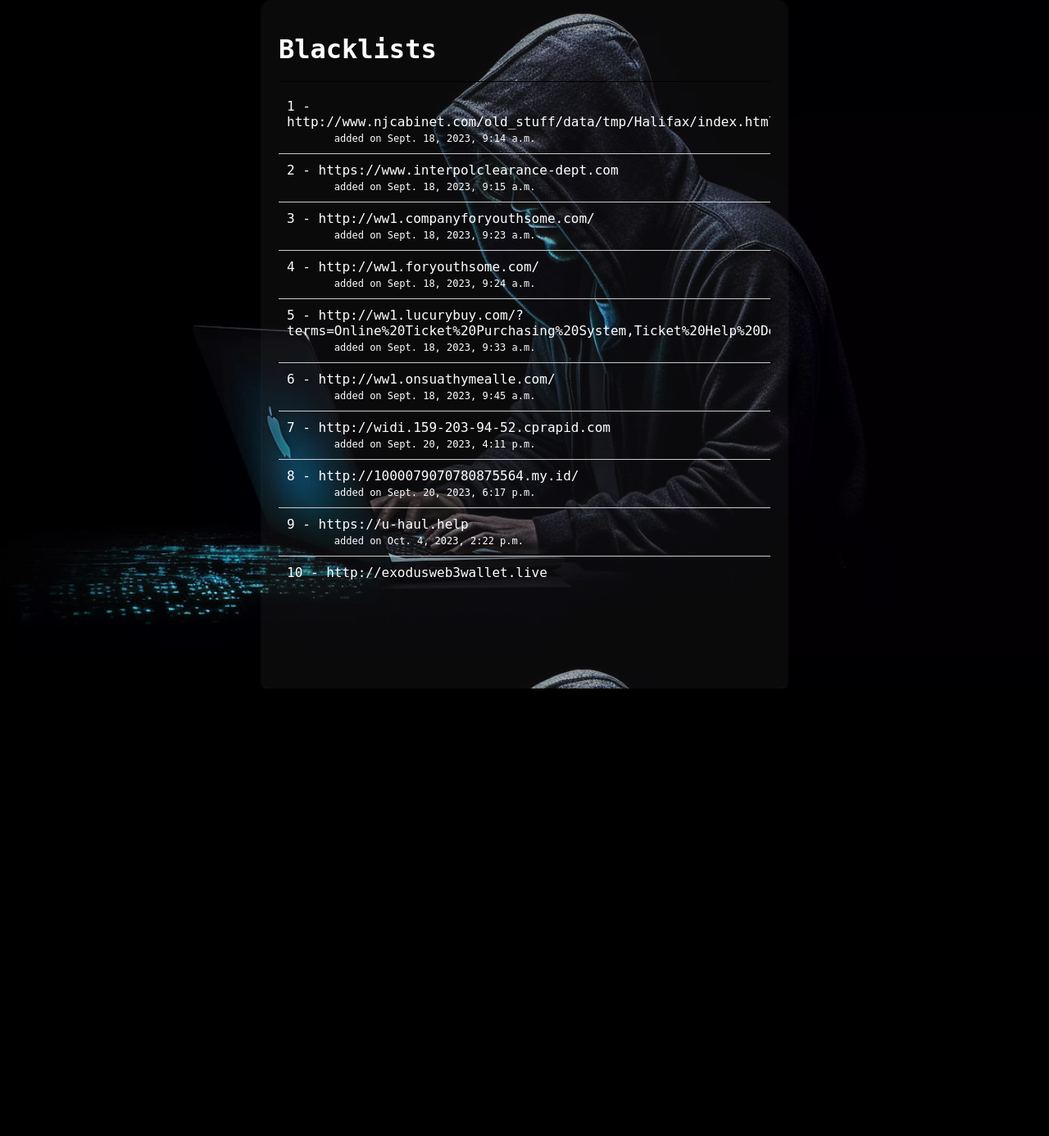
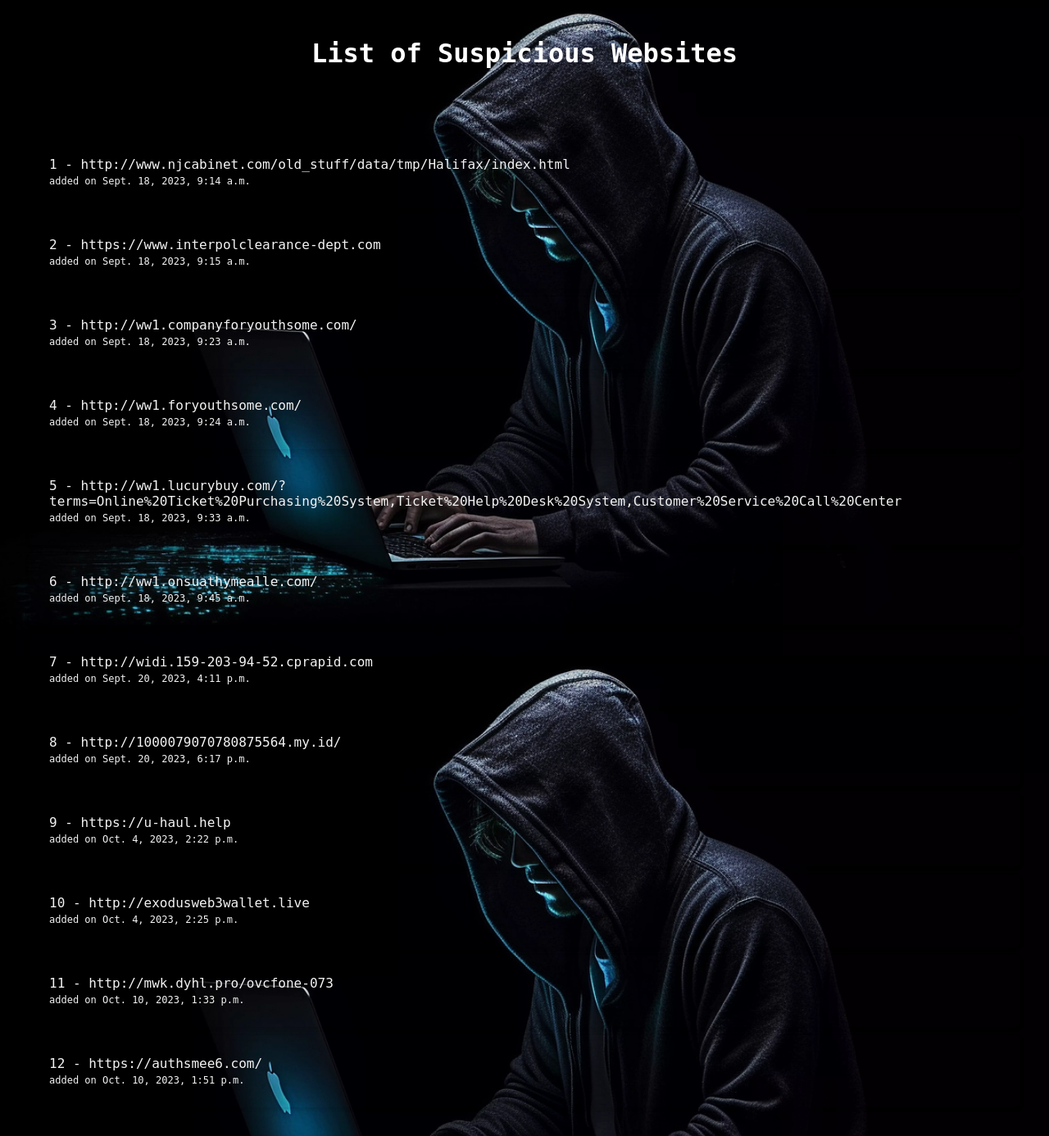
Before and after one commit to asif-963/suspiciouswebsitesdetection, a Django app: page /blacklist in a window 1280 px wide. Shown: the whole page at 82% size. Before the commit the page ends 840 px from the top, so only its background shows below. Run offline with Django 4.2, Linux system fonts and the light colour scheme; data comes from the database, SQL or seed files in the repository.

Commit message:
Update blacklist.html

```diff
--- a/templates/blacklist.html
+++ b/templates/blacklist.html
@@ -1,47 +1,34 @@
 {% load static %}
-
 <!DOCTYPE html>
-<html>
+<html lang="en">
 <head>
-    <title>Blacklists</title>
+    <meta charset="UTF-8">
+    <meta name="viewport" content="width=device-width, initial-scale=1.0">
+    <title>Suspicious Websites Lists</title>
     <style>
         body {
             font-family: 'Cascadia Code', monospace;
+            background-image: url('/static/images/hacker-8018467_1280.png');
+            background-size: cover;
+            background-repeat: no-repeat;
+            background-attachment: fixed;
             margin: 0;
             padding: 0;
-            background-color: #ffffff;
-            display: flex;
-            justify-content: center;
-            align-items: center;
-            min-height: 100vh;
-            background-repeat: no-repeat;
-            background-attachment: fixed;
-            background-size: cover;
-            background-image: url('/static/images/hacker-8018467_1280.png');
         }
 
-        .container {
-            background-color: rgba(40, 40, 40, 0.266);
-            border-radius: 10px;
-            box-shadow: 0 2px 4px rgba(255, 255, 255, 0.1);
-            padding: 20px;
-            width: 80%;
-            height: 800px;
-            max-width: 600px;
-            /* text-align: center; */
-        }
 
         h1 {
+            background-color: transparent;
             color: #ffffff;
-            margin-bottom: 20px;
+            padding: 10px;
+            text-align: center;
         }
-
-        .list-container {
-            max-height: 600px;
-            overflow-y: auto;
-            border-top: 1px solid #000000;
-            margin-top: 10px;
-            padding-top: 10px;
+        /* Default styles for h1, ul, and li */
+        ul, li {
+            background-color: transparent;
+            color: #ffffff;
+            padding: 10px;
+            text-align: left;
         }
 
         ul {
@@ -51,112 +38,58 @@
         }
 
         li {
+            background-color: transparent;
+            margin: 10px;
+            color: #f3f3f3;
             padding: 10px;
-            border-bottom: 1px solid #ccc;
-            color: #ffffff;
+            border-radius: 5px;
+            box-shadow: 0 2px 5px rgba(0, 0, 0, 0.1);
+            transition: transform 0.2s;
         }
 
-        li:last-child {
-            border-bottom: none;
-        }
-        .notification-container {
-    position: fixed;
-    top: 10%;
-    left: 60%;
-    transform: translateX(-50%);
-    z-index: 1000;
-    width: 12cm;
-    max-width: 100%;
-}
-
-.notification-container {
-    position: fixed;
-    top: 10%;
-    left: 65%;
-    transform: translateX(-50%);
-    z-index: 1000;
-    width: 30cm;
-    max-width: 100%;
-}
-
-.notification {
-    /* background-color: rgba(51, 51, 51, 0.7);
-    color: #fff; */
-    padding: 40px;
-    border-radius: 5px;
-    margin-bottom: 10px;
-    box-shadow: 0 2px 5px rgba(0, 0, 0, 0.2);
-    opacity: 0;
-    transition: opacity 0.3s ease-in-out;
-    width: 100%;
-    max-width: 15cm;
-    white-space: nowrap;
-    overflow: hidden;
-    text-overflow: ellipsis;
-    text-align: center;
-}
-
-.notification-success {
-    background-color: #060706;
-    color: greenyellow;
-}
-
-.notification-error {
-    background-color: #020202;
-    color: red;
+        li:hover {
+            transform: scale(1.02);
+            box-shadow: 0 2px 5px rgba(0, 0, 0, 0.3);
         }
 
         /* Responsive styles for tablets */
         @media screen and (min-width: 481px) and (max-width: 768px) {
-            .container {
-                width: 70%;
+            h1, ul, li {
+                padding: 15px; /* Adjust padding for tablet view */
             }
         }
 
         /* Responsive styles for laptops */
         @media screen and (min-width: 769px) and (max-width: 1024px) {
-            .container {
-                width: 60%;
+            h1, ul, li {
+                padding: 20px; /* Adjust padding for laptop view */
             }
         }
 
         /* Responsive styles for larger screens (desktops) */
         @media screen and (min-width: 1025px) {
-            .container {
-                width: 50%;
+            h1, ul, li {
+                padding: 25px; /* Adjust padding for desktop view */
             }
         }
 
         /* Responsive styles for mobile phones */
         @media screen and (max-width: 480px) {
-            .container {
-                width: 90%;
-            }
-
-            .list-container {
-                max-height: 200px;
+            h1, ul, li {
+                padding: 8px; /* Adjust padding for mobile view */
             }
         }
     </style>
 </head>
 <body>
-    <!-- {% if messages %}
-    <div class="notification notification-success">
-        {{ messages.0 }}
-    </div>
-    {% endif %} -->
-    <div class="container">
-        <h1>Blacklists</h1>
-        <div class="list-container">
+    <h1>List of Suspicious Websites</h1>
     <ul>
         {% for website in websites %}
         <li>
-                    <span> {{ forloop.counter }} - {{ website.url }}</span><br> &nbsp; &nbsp; &nbsp;
+            <span> {{ forloop.counter }} - {{ website.url }}</span><br>
             <span style="font-size: 12px;">   added on  {{ website.created_at }}</span>
         </li>
         {% endfor %}
     </ul>
-        </div>
-    </div>
 </body>
 </html>
```
Lines whose indentation alone changed are shown as unchanged.
